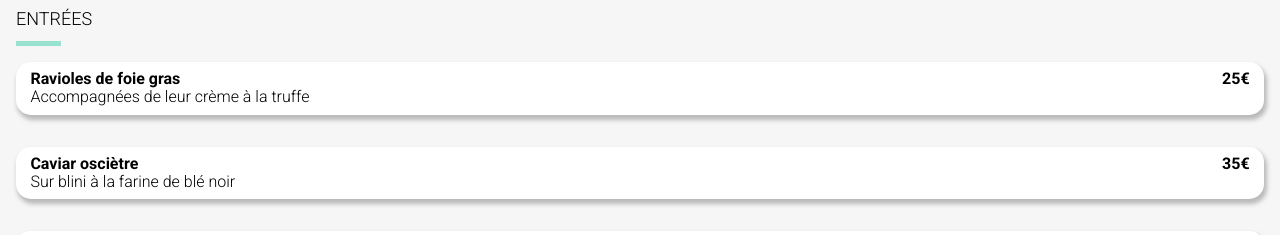
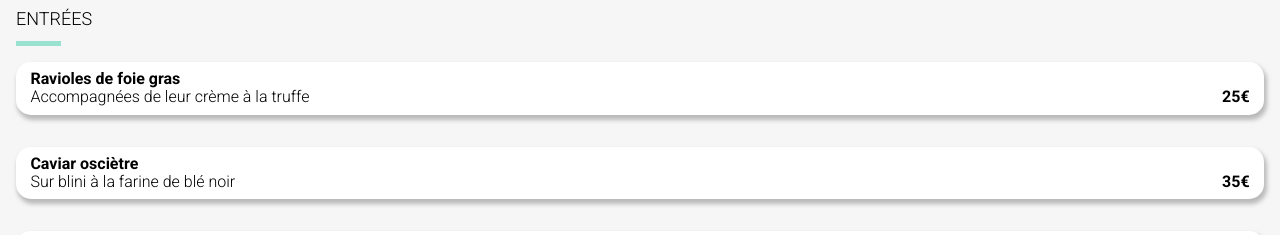
Before and after one commit to JaRoD41/P3-Ohmyfood, a website: page restaurants/note.html in a window 1280 px wide. Shown: the part 559-794 px from the top of the page. Drawn offline with Linux system fonts and the light colour scheme; a web font is replaced by a local one.

Commit message:
ajustement position prix plats

```diff
--- a/sass/Layout/_cards.scss
+++ b/sass/Layout/_cards.scss
@@ -103,6 +103,8 @@
 
 	&__price {
 		font-weight: bold;
+		display: flex;
+		align-self: end;
 	}
 
 	&__check {
```
Also changed, not shown: public/css/prefixed/style.css, public/css/style.css, 1 other file.
